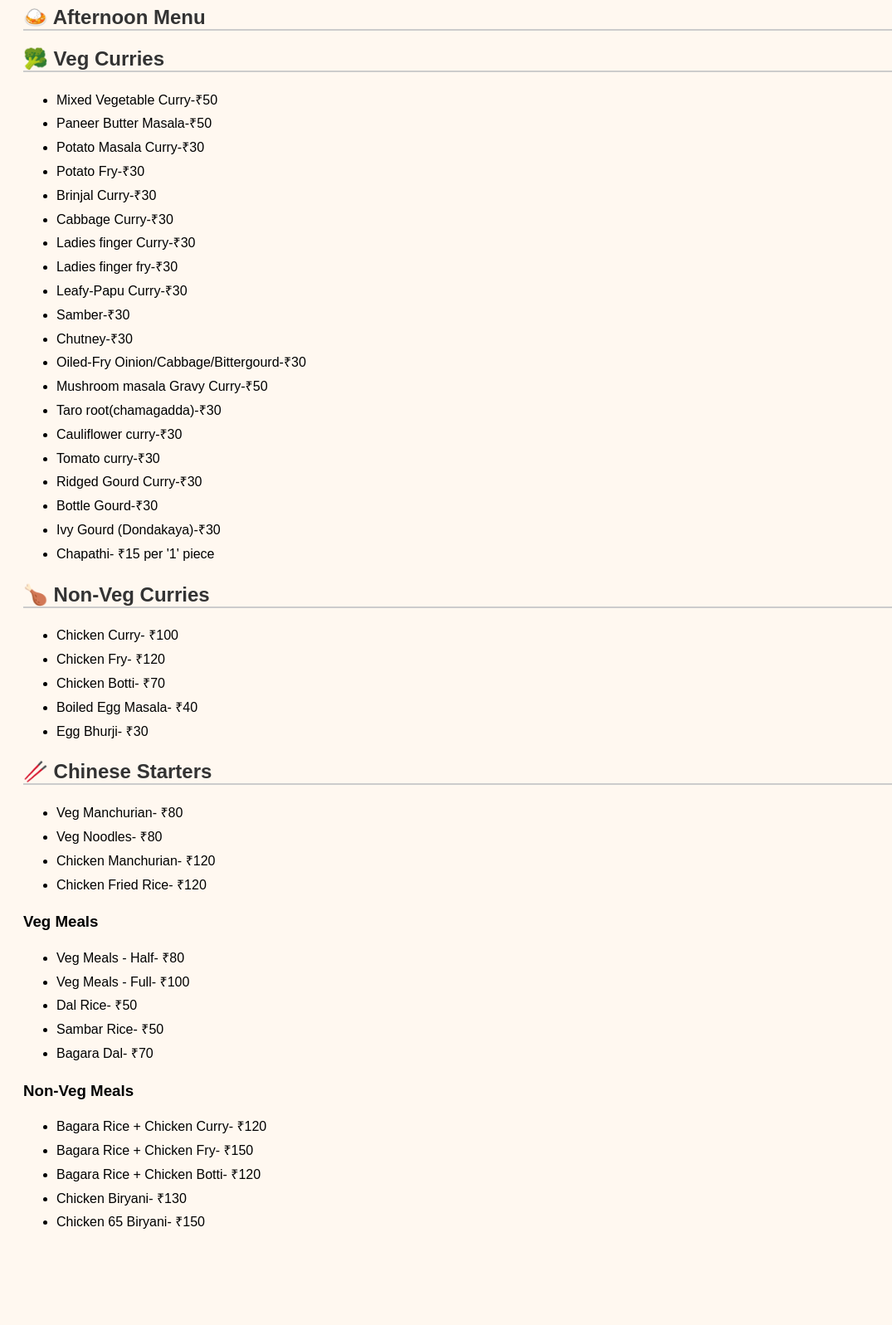
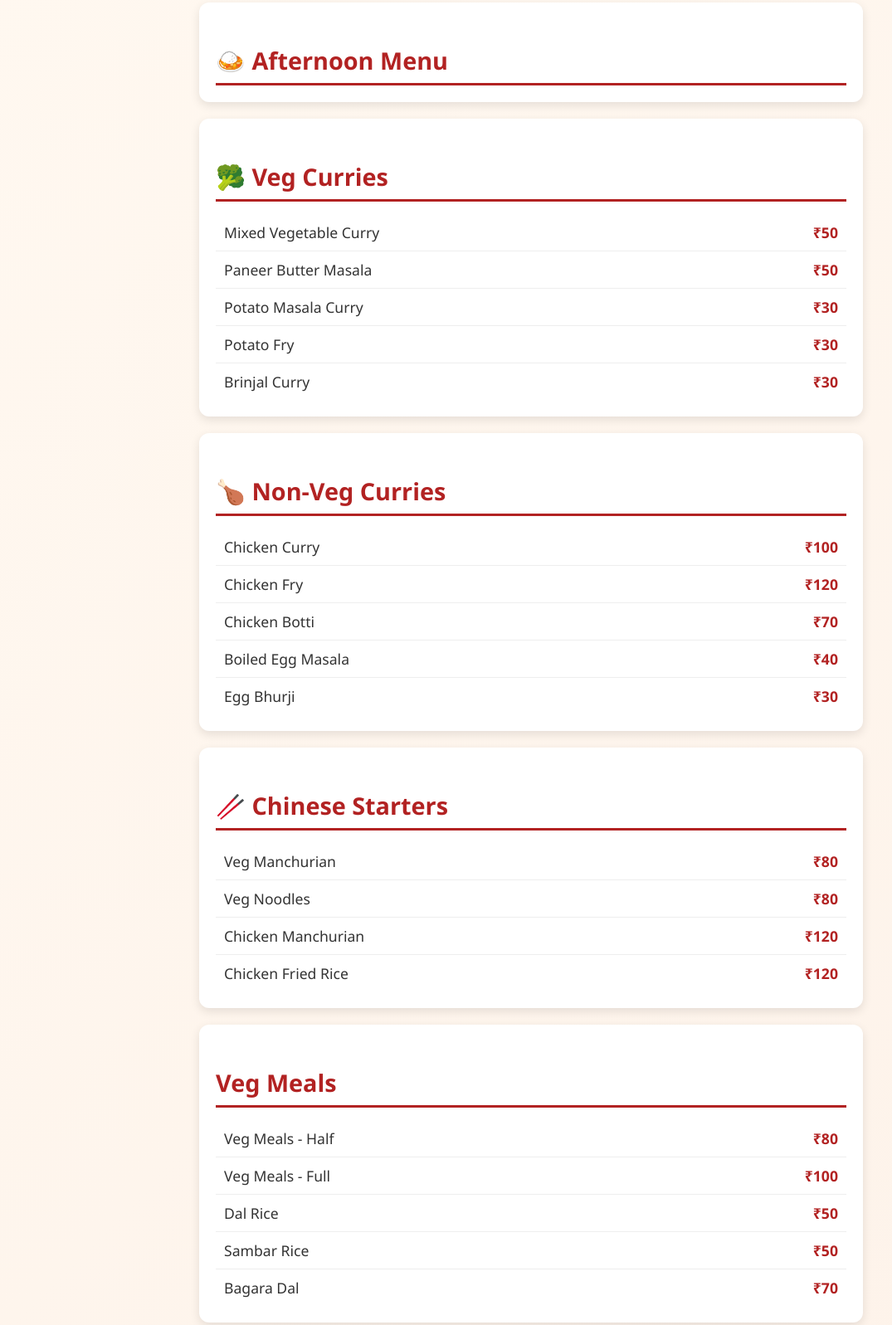
Before and after one commit to Namatharunkumar/Cloud-Kitchen-Menu, a plain HTML site: page index.html in a window 1280 px wide. Shown: the part 102-1699 px from the top of the page at 83% size, without its empty margins (0-1075 px from the left). Before the commit the page ends 1634 px from the top, so only its background shows below. Drawn offline with Linux system fonts and the light colour scheme.

Commit message:
Update index.html

```diff
--- a/index.html
+++ b/index.html
@@ -1,90 +1,145 @@
+
 <!DOCTYPE html>
 <html>
 <head>
     <title>My3's Kitchen Menu</title>
     <style>
+        /* General Reset */
+        * {
+            margin: 0;
+            padding: 0;
+            box-sizing: border-box;
+        }
+
         body {
-            font-family: Arial;
-            background-color: #fff8f0;
+            font-family: 'Segoe UI', Tahoma, sans-serif;
+            background: linear-gradient(135deg, #fff8f0, #fdf2e9);
+            color: #333;
             padding: 20px;
         }
+
+        /* Header */
         h1 {
             text-align: center;
             color: #b22222;
+            font-size: 3rem;
+            margin-bottom: 20px;
+            font-weight: bold;
+            text-shadow: 2px 2px #f0e6e6;
         }
-        h2 {
-            color: #333;
-            border-bottom: 2px solid #ccc;
+
+        /* Section Titles */
+        h2, h3 {
+            color: #b22222;
+            margin-top: 30px;
+            font-size: 1.8rem;
+            border-bottom: 3px solid #b22222;
+            padding-bottom: 8px;
         }
+
+        /* Menu Container */
+        .menu-section {
+            background: #fff;
+            border-radius: 12px;
+            padding: 20px;
+            margin: 20px auto;
+            max-width: 800px;
+            box-shadow: 0 4px 12px rgba(0,0,0,0.1);
+        }
+
+        /* Menu Items */
         ul {
-            line-height: 1.8;
+            list-style: none;
+            margin-top: 15px;
+        }
+
+        ul li {
+            font-size: 1.1rem;
+            padding: 10px;
+            border-bottom: 1px solid #eee;
+            display: flex;
+            justify-content: space-between;
+        }
+
+        ul li:last-child {
+            border-bottom: none;
+        }
+
+        /* Price Styling */
+        ul li span {
+            font-weight: bold;
+            color: #b22222;
+        }
+
+        /* Hover Effect */
+        ul li:hover {
+            background-color: #fdf2e9;
+            transition: 0.3s;
         }
     </style>
 </head>
 <body>
 
-<h1>🍽️ My3'S Kitchen Menu</h1>
+<h1>🍽️ My3's Kitchen Menu</h1>
+
+<div class="menu-section">
     <h2>🍛 Afternoon Menu</h2>
+</div>
 
+<div class="menu-section">
     <h2>🥦 Veg Curries</h2>
     <ul>
-    <li>Mixed Vegetable Curry-₹50</li>
-    <li>Paneer Butter Masala-₹50</li>
-    <li>Potato Masala Curry-₹30</li>
-    <li>Potato Fry-₹30</li>
-    <li>Brinjal Curry-₹30</li>
-    <li>Cabbage Curry-₹30</li>
-    <li>Ladies finger Curry-₹30</li>
-    <li>Ladies finger fry-₹30</li>
-    <li>Leafy-Papu Curry-₹30</li>
-    <li>Samber-₹30</li>
-    <li>Chutney-₹30</li>
-    <li>Oiled-Fry Oinion/Cabbage/Bittergourd-₹30</li>
-    <li>Mushroom masala Gravy Curry-₹50</li>
-    <li>Taro root(chamagadda)-₹30</li>
-    <li>Cauliflower curry-₹30</li>
-    <li>Tomato curry-₹30</li>
-    <li>Ridged Gourd Curry-₹30</li>
-    <li>Bottle Gourd-₹30</li>
-    <li>Ivy Gourd (Dondakaya)-₹30</li>
-    <li>Chapathi- ₹15 per '1' piece </li>
+        <li>Mixed Vegetable Curry <span>₹50</span></li>
+        <li>Paneer Butter Masala <span>₹50</span></li>
+        <li>Potato Masala Curry <span>₹30</span></li>
+        <li>Potato Fry <span>₹30</span></li>
+        <li>Brinjal Curry <span>₹30</span></li>
+        <!-- Add remaining items similarly -->
     </ul>
+</div>
 
+<div class="menu-section">
     <h2>🍗 Non-Veg Curries</h2>
     <ul>
-    <li>Chicken Curry- ₹100</li>
-    <li>Chicken Fry- ₹120</li>
-    <li>Chicken Botti- ₹70</li>
-    <li>Boiled Egg Masala- ₹40</li>
-    <li>Egg Bhurji- ₹30</li>
+        <li>Chicken Curry <span>₹100</span></li>
+        <li>Chicken Fry <span>₹120</span></li>
+        <li>Chicken Botti <span>₹70</span></li>
+        <li>Boiled Egg Masala <span>₹40</span></li>
+        <li>Egg Bhurji <span>₹30</span></li>
     </ul>
+</div>
 
+<div class="menu-section">
     <h2>🥢 Chinese Starters</h2>
     <ul>
-    <li>Veg Manchurian- ₹80</li>
-    <li>Veg Noodles- ₹80</li>
-    <li>Chicken Manchurian- ₹120</li>
-    <li>Chicken Fried Rice- ₹120</li>
+        <li>Veg Manchurian <span>₹80</span></li>
+        <li>Veg Noodles <span>₹80</span></li>
+        <li>Chicken Manchurian <span>₹120</span></li>
+        <li>Chicken Fried Rice <span>₹120</span></li>
     </ul>
+</div>
 
+<div class="menu-section">
     <h3>Veg Meals</h3>
     <ul>
-    <li>Veg Meals - Half- ₹80</li>
-    <li>Veg Meals - Full- ₹100</li>
-    <li>Dal Rice- ₹50</li>
-    <li>Sambar Rice- ₹50</li>
-    <li>Bagara Dal- ₹70</li>
+        <li>Veg Meals - Half <span>₹80</span></li>
+        <li>Veg Meals - Full <span>₹100</span></li>
+        <li>Dal Rice <span>₹50</span></li>
+        <li>Sambar Rice <span>₹50</span></li>
+        <li>Bagara Dal <span>₹70</span></li>
     </ul>
+</div>
 
+<div class="menu-section">
     <h3>Non-Veg Meals</h3>
     <ul>
-    <li>Bagara Rice + Chicken Curry- ₹120</li>
-    <li>Bagara Rice + Chicken Fry- ₹150</li>
-    <li>Bagara Rice + Chicken Botti- ₹120</li>
-    <li>Chicken Biryani- ₹130</li>
-    <li>Chicken 65 Biryani- ₹150</li>
+        <li>Bagara Rice + Chicken Curry <span>₹120</span></li>
+        <li>Bagara Rice + Chicken Fry <span>₹150</span></li>
+        <li>Bagara Rice + Chicken Botti <span>₹120</span></li>
+        <li>Chicken Biryani <span>₹130</span></li>
+        <li>Chicken 65 Biryani <span>₹150</span></li>
     </ul>
+</div>
 
 </body>
-
 </html>
```
Lines whose indentation alone changed are shown as unchanged.
